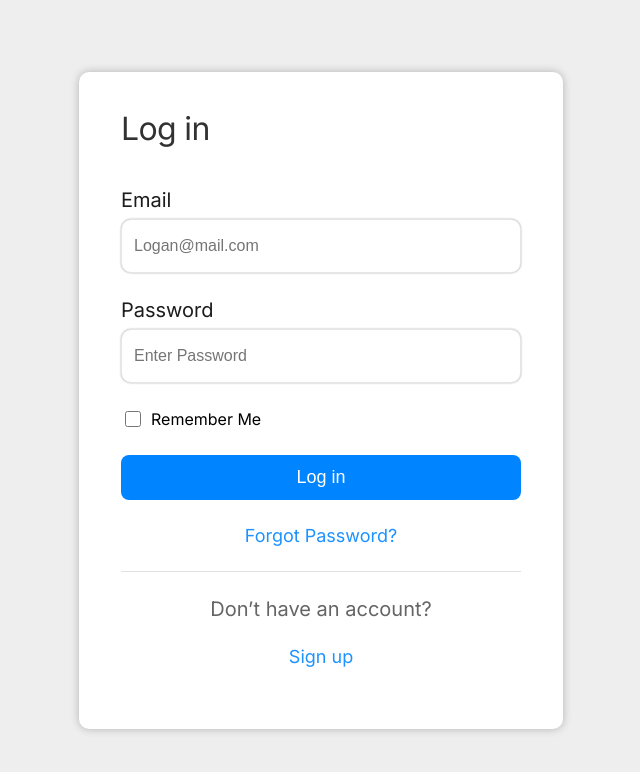
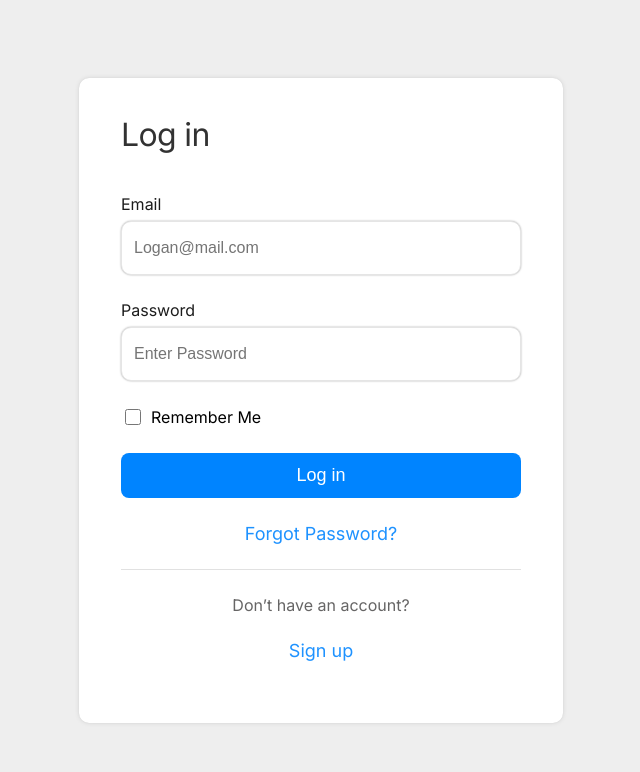
Before and after one commit to KarthikeyaGit/LoginPageUI, a plain HTML site: page index.html in a window 1280 px wide. Shown: the whole page, without its empty margins (319-959 px from the left). Drawn offline with Linux system fonts and the light colour scheme.

Commit message:
Update style.css

```diff
--- a/style.css
+++ b/style.css
@@ -15,7 +15,8 @@ body {
 .card {
     border-radius: 10px;
     background: #FFF;
-    box-shadow: 0px 0px 8px 0px rgba(0, 0, 0, 0.25);
+    /* box-shadow: 0px 0px 8px 0px rgba(0, 0, 0, 0.25); */
+    box-shadow: rgba(0, 0, 0, 0.1) 0px 0px 5px 0px, rgba(0, 0, 0, 0.1) 0px 0px 1px 0px;
     max-width: 400px;
     width: 100%;
     /* height: 720px; */
@@ -40,7 +41,7 @@ body {
 
 .card-form-group label {
     color: #1C1C1C;
-    font-size: 20px;
+    /* font-size: 20px; */
     font-style: normal;
     font-weight: 500;
     line-height: normal;
@@ -116,9 +117,13 @@ body {
 .btn-text-dark {
     color: #666565;
     font-family: Inter;
-    font-size: 20px;
+    /* font-size: 20px; */
     font-weight: 500;
     line-height: normal;
     /* margin-bottom: 25px; */
 
 }
+
+.pointer{
+    cursor: pointer;
+}
```
